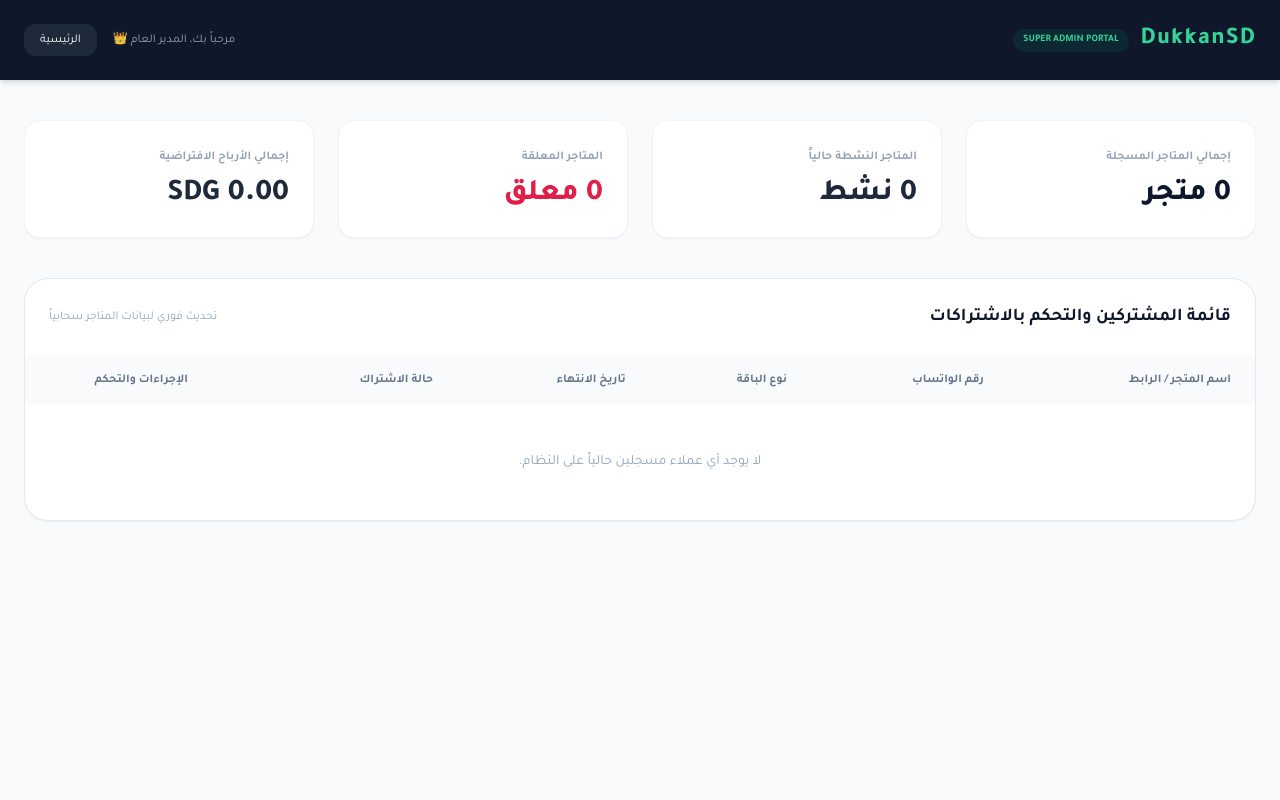
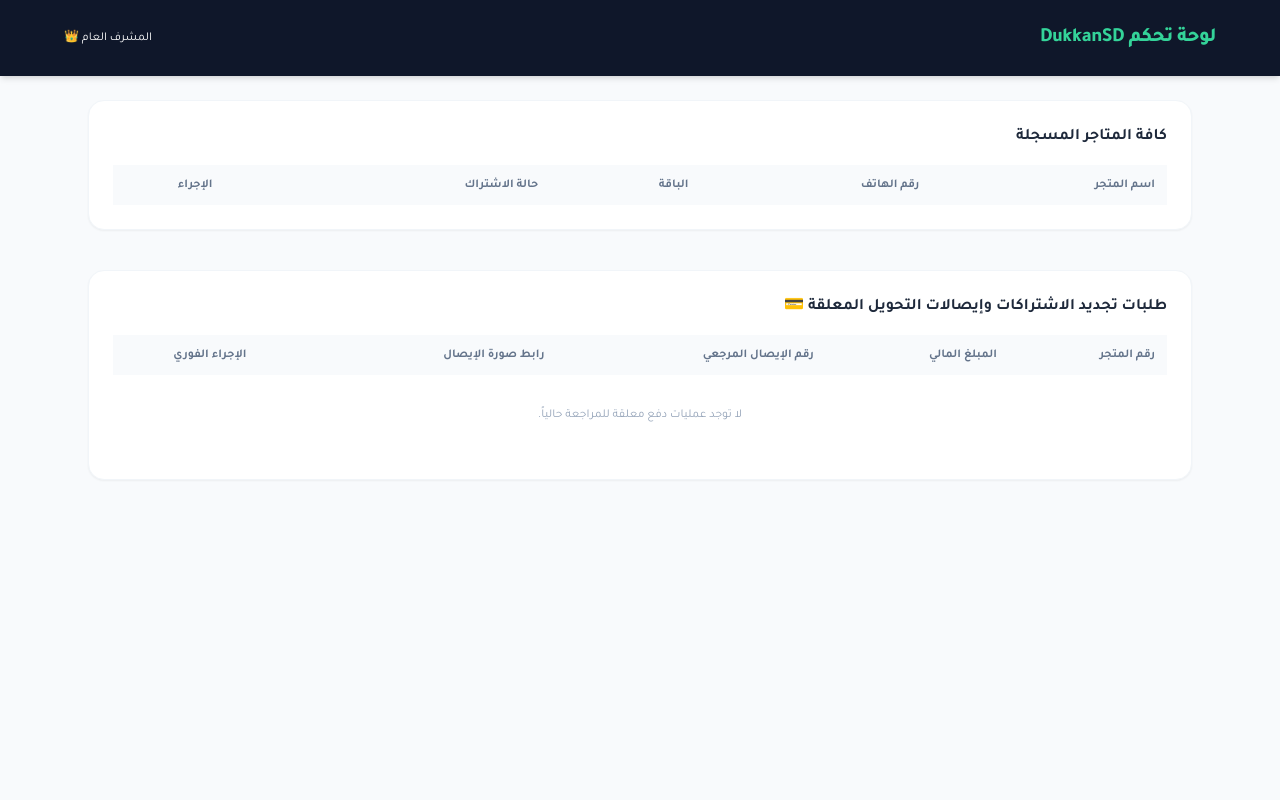
Before and after one commit to m95ALMAHI/dukkan_sd, a Flask app: page /super-admin/dashboard in a window 1280 px wide. Run offline with Flask 3, Linux system fonts and the light colour scheme; lists and menus that the app fills with data are empty; some libraries are stand-ins or nearby versions.

Commit message:
Feat: Complete core features with shopping cart, billing receipts and auto-extensions

```diff
--- a/app.py
+++ b/app.py
@@ -388,5 +388,71 @@
         db.session.rollback()
         return jsonify({"status": "error", "message": str(e)}), 500
 
+
+# ------------------------------------------
+# ط) منفذ إرسال إيصال الدفع من التاجر (Merchant billing submit)
+# ------------------------------------------
+@app.route('/api/v1/submit-receipt', methods=['POST'])
+def submit_receipt():
+    data = request.get_json() or {}
+    try:
+        new_receipt = SubscriptionReceipt(
+            tenant_id=int(data['tenant_id']),
+            amount_paid=float(data['amount']),
+            transaction_ref=data['ref'],
+            receipt_image=data.get('image'),
+            status="pending"
+        )
+        db.session.add(new_receipt)
+        db.session.commit()
+        return jsonify({"status": "success", "message": "Receipt submitted successfully."}), 201
+    except Exception as e:
+        db.session.rollback()
+        return jsonify({"status": "error", "message": str(e)}), 500
+
+
+# ------------------------------------------
+# ي) منفذ المشرف العام لمعالجة إيصالات المتاجر (Approve/Reject Receipts)
+# ------------------------------------------
+@app.route('/api/v1/super-admin/handle-receipt', methods=['POST'])
+def super_admin_handle_receipt():
+    data = request.get_json() or {}
+    receipt_id = data.get('receipt_id')
+    action = data.get('action') # approved أو rejected
+
+    receipt = SubscriptionReceipt.query.get(int(receipt_id))
+    if not receipt:
+        return jsonify({"status": "error", "message": "Receipt not found"}), 404
+
+    try:
+        receipt.status = action
+        receipt.reviewed_at = datetime.now(timezone.utc)
+
+        # إذا تمت الموافقة، قم تلقائياً بتفعيل المتجر وتمديد فترة انتهاء صلاحية الاشتراك بـ 30 يوماً إضافية!
+        if action == "approved":
+            tenant = Tenant.query.get(receipt.tenant_id)
+            tenant.subscription_status = "active"
+            # إضافة شهر إضافي للاشتراك
+            if tenant.expires_at:
+                tenant.expires_at += timedelta(days=30)
+            else:
+                tenant.expires_at = datetime.now(timezone.utc) + timedelta(days=30)
+
+        db.session.commit()
+        return jsonify({"status": "success", "message": f"Receipt marked as {action}"})
+    except Exception as e:
+        db.session.rollback()
+        return jsonify({"status": "error", "message": str(e)}), 500
+
+
+# ------------------------------------------
+# ك) تحديث مسار الـ Super Admin Dashboard ليعرض المتاجر والطلبات المعلقة معاً
+# ------------------------------------------
+@app.route('/super-admin/dashboard')
+def super_admin_dashboard_updated():
+    tenants = Tenant.query.all()
+    receipts = SubscriptionReceipt.query.filter_by(status="pending").all()
+    return render_template('super_admin.html', tenants=tenants, receipts=receipts)
+
 if __name__ == '__main__':
     app.run(debug=True)
--- a/templates/super_admin.html
+++ b/templates/super_admin.html
@@ -3,101 +3,90 @@
 <head>
     <meta charset="UTF-8">
     <meta name="viewport" content="width=device-width, initial-scale=1.0">
-    <title>بوابة الإدارة العليا | DukkanSD SaaS</title>
+    <title>بوابة الإدارة العليا | DukkanSD</title>
     <script src="https://cdn.tailwindcss.com"></script>
-    <link href="https://fonts.googleapis.com/css2?family=Tajawal:wght@400;550;700;800&display=swap" rel="stylesheet">
+    <link href="https://fonts.googleapis.com/css2?family=Tajawal:wght@400;700;800&display=swap" rel="stylesheet">
     <style>body { font-family: 'Tajawal', sans-serif; }</style>
 </head>
-<body class="bg-[#f8fafc] text-slate-800">
+<body class="bg-slate-50 text-slate-800">
 
-    <div class="min-h-screen flex flex-col">
-        <header class="bg-slate-900 text-white shadow-md">
-            <div class="max-w-7xl mx-auto px-6 h-20 flex items-center justify-between">
-                <div class="flex items-center gap-3">
-                    <span class="text-2xl font-black tracking-wider text-emerald-400">DukkanSD</span>
-                    <span class="bg-emerald-500/10 text-emerald-400 text-[10px] font-bold px-2.5 py-1 rounded-full uppercase">Super Admin Portal</span>
-                </div>
-                <div class="flex items-center gap-4">
-                    <span class="text-xs text-slate-400">مرحباً بك، المدير العام 👑</span>
-                    <a href="/" class="text-xs bg-slate-800 hover:bg-slate-700 px-4 py-2 rounded-xl transition">الرئيسية</a>
-                </div>
+    <header class="bg-slate-900 text-white p-6 shadow-md">
+        <div class="max-w-6xl mx-auto flex justify-between items-center">
+            <h1 class="text-xl font-extrabold tracking-tight text-emerald-400">لوحة تحكم DukkanSD</h1>
+            <span class="text-xs">المشرف العام 👑</span>
         </div>
     </header>
 
-        <main class="flex-1 max-w-7xl mx-auto w-full px-6 py-10">
-            <div class="grid grid-cols-1 md:grid-cols-4 gap-6 mb-10">
+    <main class="max-w-6xl mx-auto p-6 space-y-10">
         <div class="bg-white p-6 rounded-2xl border border-slate-100 shadow-sm">
-                    <span class="text-slate-400 text-xs font-semibold">إجمالي المتاجر المسجلة</span>
-                    <div class="text-3xl font-extrabold text-slate-900 mt-2">{{ tenants|length }} متجر</div>
-                </div>
-                <div class="bg-white p-6 rounded-2xl border border-slate-100 shadow-sm">
-                    <span class="text-slate-400 text-xs font-semibold">المتاجر النشطة حالياً</span>
-                    <div class="text-3xl font-extrabold text-emerald-650 mt-2">
-                        {{ tenants|selectattr('subscription_status', 'equalto', 'active')|list|length }} نشط
-                    </div>
-                </div>
-                <div class="bg-white p-6 rounded-2xl border border-slate-100 shadow-sm">
-                    <span class="text-slate-400 text-xs font-semibold">المتاجر المعلقة</span>
-                    <div class="text-3xl font-extrabold text-rose-600 mt-2">
-                        {{ tenants|selectattr('subscription_status', 'equalto', 'suspended')|list|length }} معلق
-                    </div>
-                </div>
-                <div class="bg-white p-6 rounded-2xl border border-slate-100 shadow-sm">
-                    <span class="text-slate-400 text-xs font-semibold">إجمالي الأرباح الافتراضية</span>
-                    <div class="text-3xl font-extrabold text-indigo-650 mt-2">0.00 SDG</div>
+            <h2 class="text-base font-bold mb-4">كافة المتاجر المسجلة</h2>
+            <div class="overflow-x-auto">
+                <table class="w-full text-right text-xs">
+                    <thead class="bg-slate-50 text-slate-500">
+                        <tr>
+                            <th class="p-3">اسم المتجر</th>
+                            <th class="p-3">رقم الهاتف</th>
+                            <th class="p-3">الباقة</th>
+                            <th class="p-3">حالة الاشتراك</th>
+                            <th class="p-3 text-center">الإجراء</th>
+                        </tr>
+                    </thead>
+                    <tbody class="divide-y divide-slate-100">
+                        {% for t in tenants %}
+                        <tr>
+                            <td class="p-3 font-bold">{{ t.name }}</td>
+                            <td class="p-3 font-mono">{{ t.whatsapp_number }}</td>
+                            <td class="p-3"><span class="px-2 py-0.5 rounded bg-blue-50 text-blue-700 font-bold">{{ t.plan|upper }}</span></td>
+                            <td class="p-3">
+                                <span class="px-2 py-0.5 rounded {% if t.subscription_status == 'active' %}bg-emerald-50 text-emerald-700{% else %}bg-rose-50 text-rose-700{% endif %} font-bold">
+                                    {{ 'نشط' if t.subscription_status == 'active' else 'معلق' }}
+                                </span>
+                            </td>
+                            <td class="p-3 text-center">
+                                <button onclick="updateTenantStatus('{{ t.id }}', 'active')" class="bg-emerald-600 text-white px-2.5 py-1 rounded text-[10px] font-bold">تفعيل</button>
+                                <button onclick="updateTenantStatus('{{ t.id }}', 'suspended')" class="bg-rose-600 text-white px-2.5 py-1 rounded text-[10px] font-bold">تعليق</button>
+                            </td>
+                        </tr>
+                        {% endfor %}
+                    </tbody>
+                </table>
             </div>
         </div>
 
-            <div class="bg-white rounded-3xl border border-slate-150 shadow-sm overflow-hidden">
-                <div class="p-6 border-b border-slate-50 flex items-center justify-between">
-                    <h3 class="font-bold text-slate-900 text-lg">قائمة المشتركين والتحكم بالاشتراكات</h3>
-                    <span class="text-xs text-slate-400">تحديث فوري لبيانات المتاجر سحابياً</span>
-                </div>
-
+        <div class="bg-white p-6 rounded-2xl border border-slate-100 shadow-sm">
+            <h2 class="text-base font-bold mb-4">طلبات تجديد الاشتراكات وإيصالات التحويل المعلقة 💳</h2>
             <div class="overflow-x-auto">
-                    <table class="w-full text-right text-sm">
-                        <thead class="bg-slate-50 text-slate-500 text-xs font-semibold">
+                <table class="w-full text-right text-xs">
+                    <thead class="bg-slate-50 text-slate-500">
                         <tr>
-                                <th class="px-6 py-4">اسم المتجر / الرابط</th>
-                                <th class="px-6 py-4">رقم الواتساب</th>
-                                <th class="px-6 py-4">نوع الباقة</th>
-                                <th class="px-6 py-4">تاريخ الانتهاء</th>
-                                <th class="px-6 py-4">حالة الاشتراك</th>
-                                <th class="px-6 py-4 text-center">الإجراءات والتحكم</th>
+                            <th class="p-3">رقم المتجر</th>
+                            <th class="p-3">المبلغ المالي</th>
+                            <th class="p-3">رقم الإيصال المرجعي</th>
+                            <th class="p-3">رابط صورة الإيصال</th>
+                            <th class="p-3 text-center">الإجراء الفوري</th>
                         </tr>
                     </thead>
                     <tbody class="divide-y divide-slate-100">
-                            {% for tenant in tenants %}
-                            <tr class="hover:bg-slate-50/50 transition">
-                                <td class="px-6 py-4">
-                                    <div class="font-bold text-slate-900 text-sm">{{ tenant.name }}</div>
-                                    <a href="/store/{{ tenant.subdomain }}" target="_blank" class="text-xs text-emerald-600 hover:underline">/store/{{ tenant.subdomain }} 🔗</a>
+                        {% for receipt in receipts %}
+                        <tr>
+                            <td class="p-3 font-bold">ID: {{ receipt.tenant_id }}</td>
+                            <td class="p-3 font-bold text-emerald-600">{{ receipt.amount_paid }} SDG</td>
+                            <td class="p-3 font-mono">{{ receipt.transaction_ref }}</td>
+                            <td class="p-3">
+                                {% if receipt.receipt_image %}
+                                <a href="{{ receipt.receipt_image }}" target="_blank" class="text-blue-600 hover:underline">عرض الإيصال 🖼️</a>
+                                {% else %}
+                                <span class="text-slate-450">لا يوجد إيصال مرفق</span>
+                                {% endif %}
                             </td>
-                                <td class="px-6 py-4 font-mono text-xs">{{ tenant.whatsapp_number or 'لا يوجد' }}</td>
-                                <td class="px-6 py-4">
-                                    <span class="px-2.5 py-1 rounded-full text-xs font-bold {% if tenant.plan == 'premium' %}bg-indigo-50 text-indigo-700{% elif tenant.plan == 'basic' %}bg-sky-50 text-sky-700{% else %}bg-amber-50 text-amber-700{% endif %}">
-                                        {{ tenant.plan|upper }}
-                                    </span>
-                                </td>
-                                <td class="px-6 py-4 text-xs text-slate-500">
-                                    {{ tenant.expires_at.strftime('%Y-%m-%d') if tenant.expires_at else 'غير محدد' }}
-                                </td>
-                                <td class="px-6 py-4">
-                                    <span class="inline-flex items-center gap-1.5 px-2.5 py-1 rounded-full text-xs font-bold {% if tenant.subscription_status == 'active' %}bg-emerald-50 text-emerald-700{% else %}bg-rose-50 text-rose-700{% endif %}">
-                                        <span class="w-1.5 h-1.5 rounded-full {% if tenant.subscription_status == 'active' %}bg-emerald-500{% else %}bg-rose-500{% endif %}"></span>
-                                        {{ 'نشط' if tenant.subscription_status == 'active' else 'معلق' }}
-                                    </span>
-                                </td>
-                                <td class="px-6 py-4 text-center">
-                                    <div class="flex items-center justify-center gap-2">
-                                        <button onclick="toggleSubscription('{{ tenant.id }}', 'active')" class="bg-emerald-600 hover:bg-emerald-700 text-white text-[11px] font-bold px-3 py-1.5 rounded-lg transition">تفعيل ✅</button>
-                                        <button onclick="toggleSubscription('{{ tenant.id }}', 'suspended')" class="bg-rose-650 hover:bg-rose-750 text-white text-[11px] font-bold px-3 py-1.5 rounded-lg transition">إيقاف 🛑</button>
-                                    </div>
+                            <td class="p-3 text-center flex justify-center gap-2">
+                                <button onclick="handleReceipt('{{ receipt.id }}', 'approved')" class="bg-emerald-600 text-white px-2.5 py-1 rounded text-[10px] font-bold">موافقة وتفعيل</button>
+                                <button onclick="handleReceipt('{{ receipt.id }}', 'rejected')" class="bg-rose-650 text-white px-2.5 py-1 rounded text-[10px] font-bold">رفض</button>
                             </td>
                         </tr>
                         {% else %}
                         <tr>
-                                <td colspan="6" class="px-6 py-12 text-center text-slate-400">لا يوجد أي عملاء مسجلين حالياً على النظام.</td>
+                            <td colspan="5" class="p-3 py-8 text-center text-slate-400">لا توجد عمليات دفع معلقة للمراجعة حالياً.</td>
                         </tr>
                         {% endfor %}
                     </tbody>
@@ -105,29 +94,24 @@
             </div>
         </div>
     </main>
-    </div>
 
     <script>
-        async function toggleSubscription(tenantId, newStatus) {
-            if(!confirm(`هل أنت متأكد من تغيير حالة اشتراك المتجر إلى ${newStatus == 'active' ? 'نشط' : 'معلق'}؟`)) return;
+        async function updateTenantStatus(tenantId, status) {
+            const res = await fetch('/api/v1/super-admin/update-tenant', {
+                method: 'POST',
+                headers: {'Content-Type': 'application/json'},
+                body: JSON.stringify({ tenant_id: tenantId, status: status })
+            });
+            if(res.ok) { window.location.reload(); }
+        }
 
-            try {
-                const response = await fetch(`/api/v1/super-admin/update-tenant`, {
+        async function handleReceipt(receiptId, action) {
+            const res = await fetch('/api/v1/super-admin/handle-receipt', {
                 method: 'POST',
-                    headers: { 'Content-Type': 'application/json' },
-                    body: JSON.stringify({ tenant_id: tenantId, status: newStatus })
+                headers: {'Content-Type': 'application/json'},
+                body: JSON.stringify({ receipt_id: receiptId, action: action })
             });
-
-                const resData = await response.json();
-                if (response.ok) {
-                    alert('تم تحديث حالة اشتراك المتجر بنجاح سحابياً!');
-                    window.location.reload();
-                } else {
-                    alert('فشل التعديل: ' + resData.message);
-                }
-            } catch (error) {
-                alert('خطأ في الاتصال بالخادم.');
-            }
+            if(res.ok) { alert('تم معالجة الطلب بنجاح وتحديث المتجر!'); window.location.reload(); }
         }
     </script>
 </body>
```
Also changed, not shown: templates/dashboard.html (+101 -53 lines), templates/register.html (added, +47 -0 lines), templates/store.html (+86 -66 lines). Lines whose indentation alone changed are shown as unchanged.
